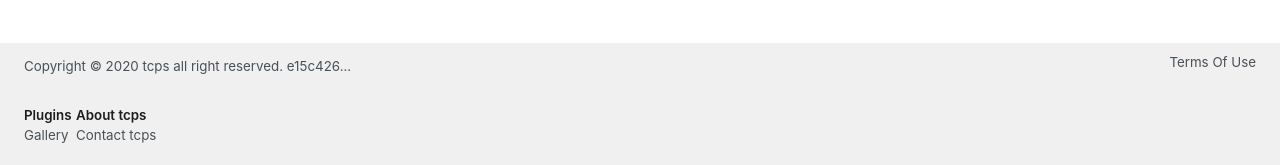
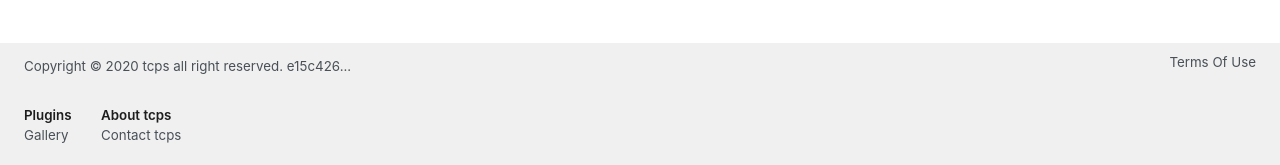
Before and after one commit to ttcps/ttcps.github.io, a Jekyll site: the page built from index.html, in a window 1280 px wide. Shown: the part 732-897 px from the top of the page. Built offline with Jekyll 4.4.1, drawn with Linux system fonts in a browser that asks for light colours.

Commit message:
Update footer.html

```diff
--- a/_includes/footer.html
+++ b/_includes/footer.html
@@ -11,12 +11,12 @@
         </small>
         <br>
         <div style="margin-top: 25px;">
-        <div style="display: inline-block;">
+        <div style="display: inline-block;padding-right: 25px;">
             <small><span style="font-weight: 600;color: #1d1d1d">Plugins</span>
         <ul style="list-style: none;padding: 0px"><li><a href="/contact" style="color: #495057">Gallery</a></li></ul>
         </small>
     </div>
-    <div style="display: inline-block;padding-right: 25px">
+    <div style="display: inline-block;padding-right: 25px；">
         <small><span style="font-weight: 600;color: #1d1d1d">About tcps</span>
         <ul style="list-style: none;padding: 0px"><li><a href="/contact" style="color: #495057">Contact tcps</a></li></ul>
         </small>
```
